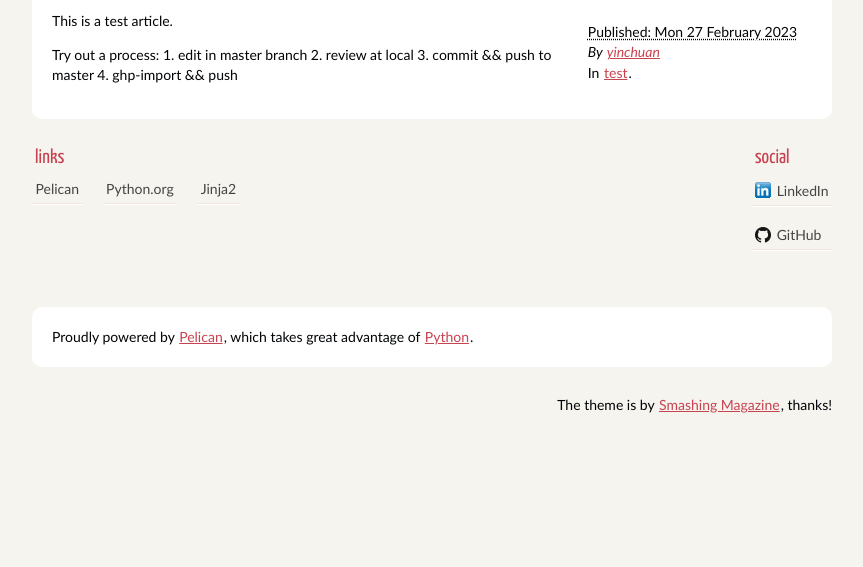
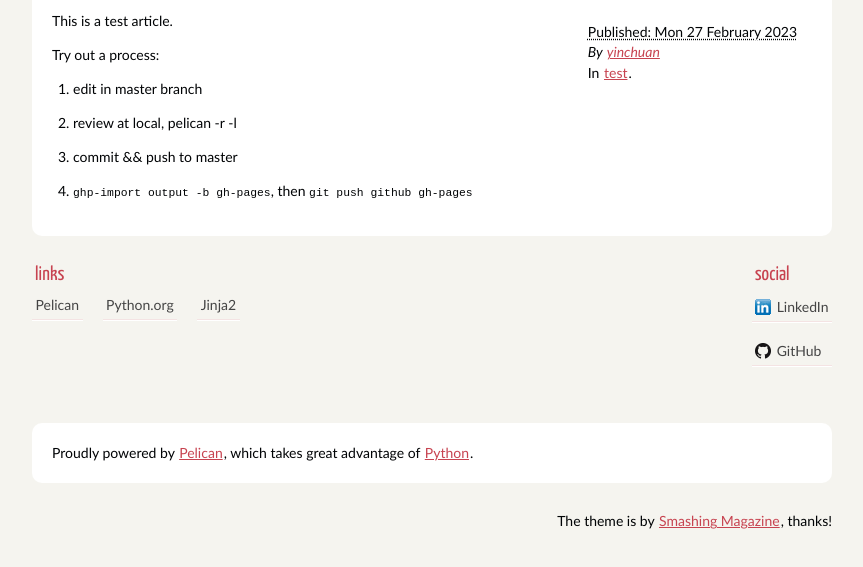
Before and after one commit to yinchuan/yinchuan.github.io, a plain HTML site: page index.html in a window 1280 px wide. Shown: the part 217-784 px from the top of the page, without its empty margins (208-1071 px from the left). Drawn offline with Linux system fonts and the light colour scheme; files whose address does not match are found by name.

Commit message:
Update documentation

```diff
--- a/index.html
+++ b/index.html
@@ -30,11 +30,13 @@
 <p>In <a href="/category/test.html">test</a>.</p>
 
 </footer><!-- /.post-info --><p>This is a test article.</p>
-<p>Try out a process:
-1. edit in master branch
-2. review at local
-3. commit &amp;&amp; push to master
-4. ghp-import &amp;&amp; push</p>                </article>
+<p>Try out a process:</p>
+<ol>
+<li>edit in master branch</li>
+<li>review at local, pelican -r -l</li>
+<li>commit &amp;&amp; push to master</li>
+<li><code>ghp-import output -b gh-pages</code>, then <code>git push github gh-pages</code></li>
+</ol>                </article>
             </aside><!-- /#featured -->
         <section id="extras" class="body">
                 <div class="blogroll">
```
Also changed, not shown: a-test-article.html (+8 -6 lines), author/yinchuan.html (+7 -5 lines), category/test.html (+7 -5 lines).
